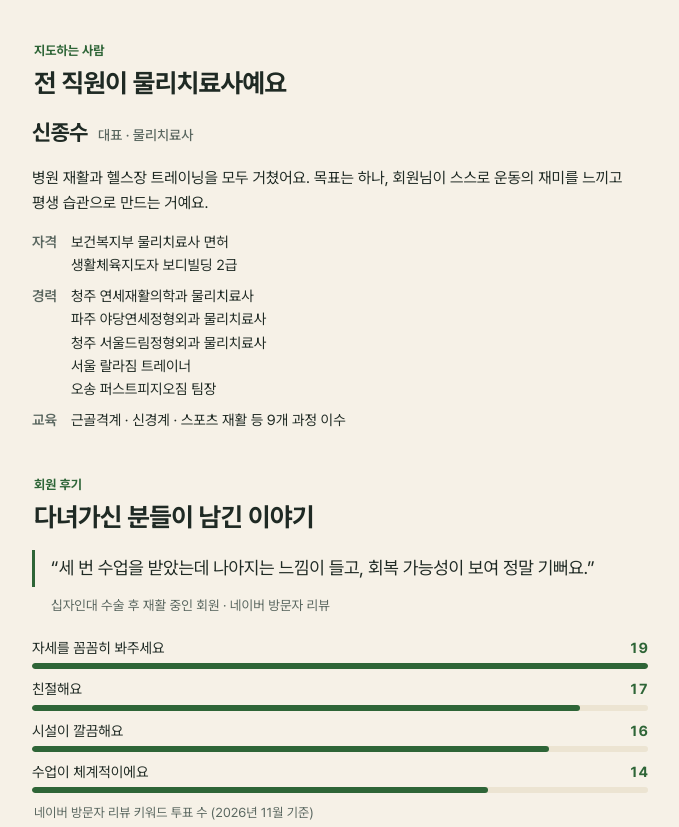
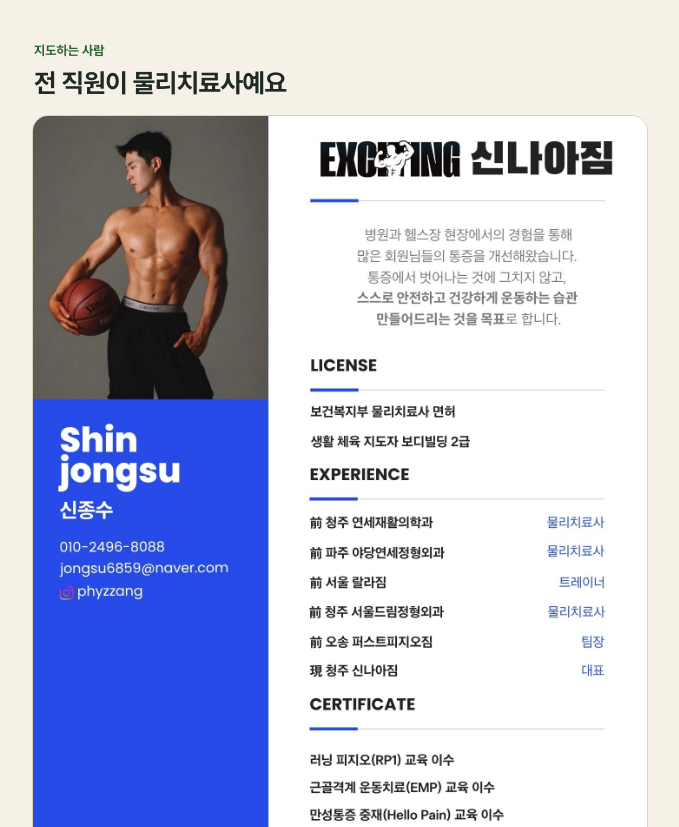
Before and after one commit to shinnaagym/jongsu, a plain HTML site: page index.html in a window 1280 px wide. Shown: the part 795-1622 px from the top of the page, without its empty margins (542-1221 px from the left). Drawn offline with Linux system fonts and the light colour scheme.

Commit message:
대표 이력을 이미지로 교체, 인스타그램 로고 색 적용
Co-Authored-By: Claude Opus 5.5 <noreply@anthropic.com>

```diff
--- a/index.html
+++ b/index.html
@@ -204,7 +204,9 @@
   .link:hover { background: var(--paper-2); }
   .badge { flex: none; width: 40px; height: 40px; border-radius: 11px; display: grid; place-items: center; }
   .badge.naver { background: var(--naver); color: #fff; }
-  .badge.insta { background: var(--ink); color: var(--paper); }
+  .badge.insta { background: radial-gradient(circle at 30% 107%, #FDF497 0%, #FDF497 5%, #FD5949 45%, #D6249F 60%, #285AEB 90%); color: #fff; }
+  .profile { display: block; border-radius: 16px; overflow: hidden; border: 1px solid var(--line); background: #fff; }
+  .profile img { display: block; width: 100%; height: auto; max-width: 100%; }
   .badge.review { background: var(--leaf-soft); color: var(--leaf); }
   .link-text { flex: 1; min-width: 0; }
   .link-text strong { display: block; font-size: 16px; font-weight: 700; }
@@ -409,24 +411,10 @@
   <section aria-labelledby="coach-title">
     <p class="label">지도하는 사람</p>
     <h2 id="coach-title" class="sr-title">전 직원이 물리치료사예요</h2>
-    <div class="coach">
-      <div class="coach-head"><span class="coach-name">신종수</span><span class="coach-role">대표 · 물리치료사</span></div>
-      <p class="coach-quote">병원 재활과 헬스장 트레이닝을 모두 거쳤어요. 목표는 하나, 회원님이 스스로 운동의 재미를 느끼고 평생 습관으로 만드는 거예요.</p>
-      <dl class="facts">
-        <dt>자격</dt>
-        <dd>보건복지부 물리치료사 면허<br>생활체육지도자 보디빌딩 2급</dd>
-        <dt>경력</dt>
-        <dd><ul>
-          <li>청주 연세재활의학과 물리치료사</li>
-          <li>파주 야당연세정형외과 물리치료사</li>
-          <li>청주 서울드림정형외과 물리치료사</li>
-          <li>서울 랄라짐 트레이너</li>
-          <li>오송 퍼스트피지오짐 팀장</li>
-        </ul></dd>
-        <dt>교육</dt>
-        <dd>근골격계 · 신경계 · 스포츠 재활 등 9개 과정 이수</dd>
-      </dl>
-    </div>
+    <a class="profile" href="assets/profile.jpg" target="_blank" rel="noopener">
+      <img src="assets/profile.jpg" width="1414" height="2000" loading="lazy"
+        alt="신종수 대표 이력서. 병원과 헬스장 현장 경험으로 회원님들의 통증을 개선해 왔고, 스스로 안전하고 건강하게 운동하는 습관을 만들어드리는 것을 목표로 합니다. 연락처 010-2496-8088, jongsu6859@naver.com, 인스타그램 phyzzang. 자격: 보건복지부 물리치료사 면허, 생활체육지도자 보디빌딩 2급. 경력: 前 청주 연세재활의학과 물리치료사, 前 파주 야당연세정형외과 물리치료사, 前 서울 랄라짐 트레이너, 前 청주 서울드림정형외과 물리치료사, 前 오송 퍼스트피지오짐 팀장, 現 청주 신나아짐 대표. 이수 교육: 러닝 피지오(RP1), 근골격계 운동치료(EMP), 만성통증 중재(Hello Pain), 근골격계 재활 전문가(MRS), 근신경계 기능적 재교육(NFR), 도수치료 및 카이로프랙틱(MTA), 스포츠 재활 운동(Sport Physio), 운동분석 기반 근골격계 관리 솔루션(KEMA).">
+    </a>
   </section>
 
   <section aria-labelledby="review-title">
```
Also changed, not shown: assets/profile.jpg (added).
